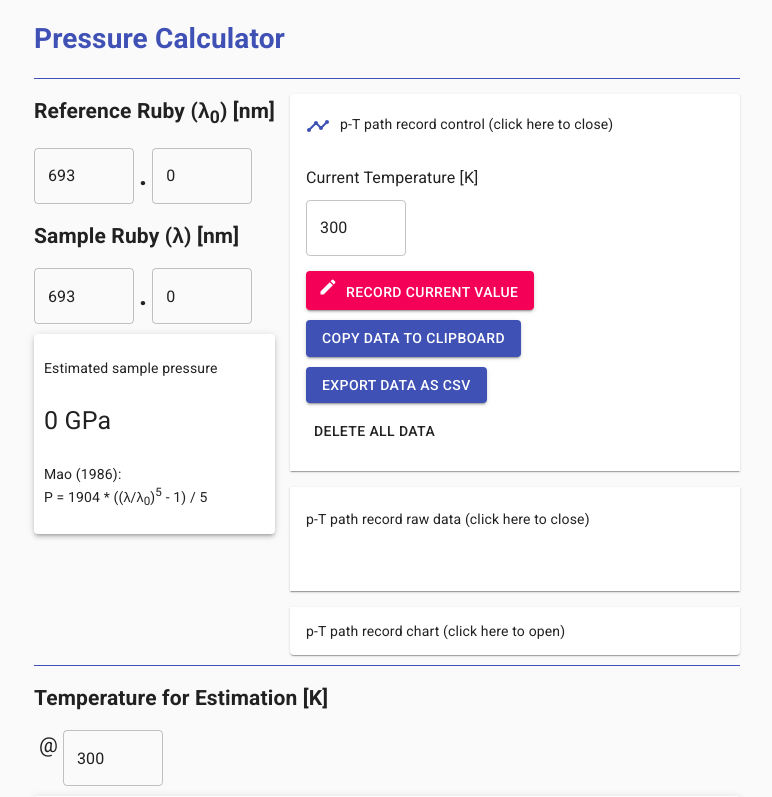
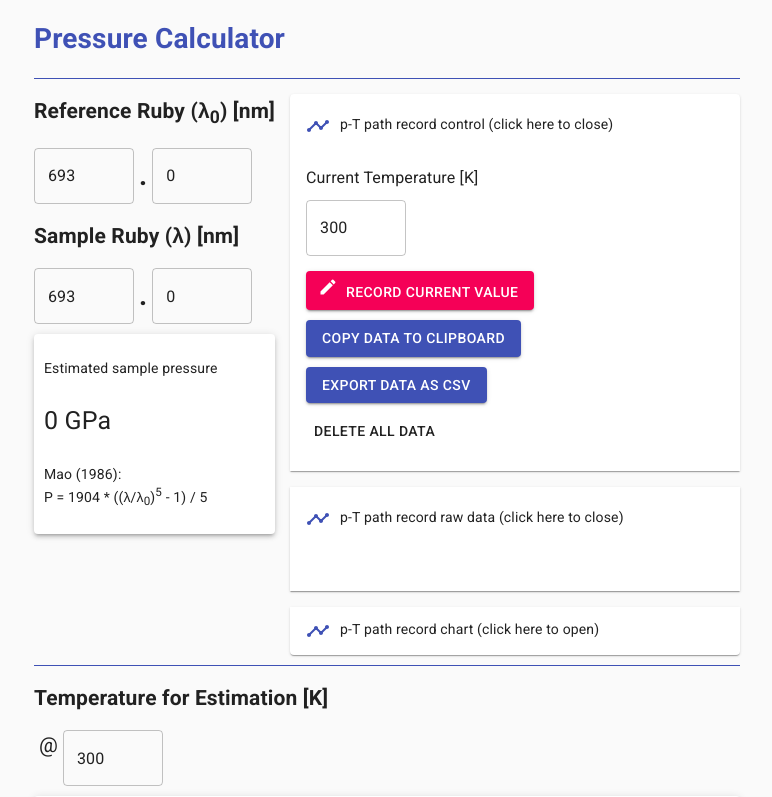
Before and after one commit to khsacc/pressure-calculator, a Next.js app: page / in a window 1280 px wide. Shown: the top 797 px of the page, without its empty margins (253-1025 px from the left). Built offline with nearby package versions, Linux system fonts and the light colour scheme.

Commit message:
aa\dded icon

```diff
--- a/components/ptRecord.tsx
+++ b/components/ptRecord.tsx
@@ -300,6 +300,7 @@ export const PTRecord: NextPage<{ currentData: RawDatum }> = ({
         }}
       >
         <AccordionSummary>
+          <TimelineIcon className={classes.timelineIcon} color="primary" />
           p-T path record raw data (click here to {expanded2 ? "close" : "open"}
           )
         </AccordionSummary>
@@ -340,6 +341,7 @@ export const PTRecord: NextPage<{ currentData: RawDatum }> = ({
         }}
       >
         <AccordionSummary>
+          <TimelineIcon className={classes.timelineIcon} color="primary" />
           p-T path record chart (click here to {expanded3 ? "close" : "open"})
         </AccordionSummary>
         <AccordionDetails className={classes.accordionDetail}>
```
